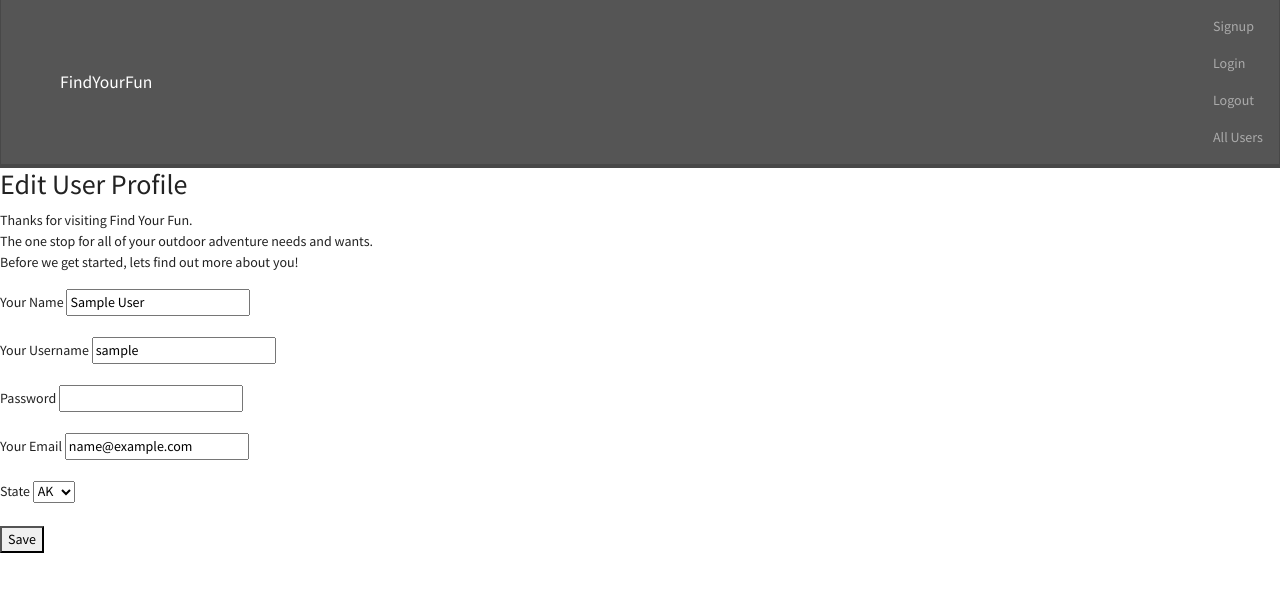
After one commit to smackin/findyourfun, a Flask app: page /user/1/edit in a window 1280 px wide. The commit adds this page. Shown: the top 592 px of the page. Run offline with Flask 2, Linux system fonts and the light colour scheme; the visitor is signed in with stand-in values (Sample User, id 1); data comes from the database, SQL or seed files in the repository; some libraries are stand-ins or nearby versions.

Commit message:
added user edit route, fixed user routes and updated UserForm

```diff
--- a/app.py
+++ b/app.py
@@ -1,9 +1,9 @@
 from crypt import methods
-from flask import Flask, render_template, flash ,get_flashed_messages, redirect, session
+from flask import Flask, render_template, flash ,get_flashed_messages, redirect, session, g, request
 from flask_sqlalchemy import SQLAlchemy
 from models import db, connect_db, User
 from flask_debugtoolbar import DebugToolbarExtension
-from forms import RegisterForm, LogInForm, SearchForm
+from forms import UserForm, LogInForm, DropDownForm
 import requests as API_request
 import json
 
@@ -15,12 +15,15 @@ app.config['DEBUG_TB_INTERCEPT_REDIRECTS'] = False
 app.config['SQLALCHEMY_ECHO'] = True
 app.config['SECRET_KEY'] = "gotasecret333"
 
+
+
 connect_db(app)
 
 
-@app.route('/')
+@app.route('/', methods=['GET'])
 def home_page():
     """displays home page"""
+
     return render_template('index.html')
 
 @app.route('/login', methods=['GET', 'POST'])
@@ -47,7 +50,7 @@ def login():
 @app.route('/register', methods=['GET', 'POST'])
 def add_user():
     """Register user - display form and handle form submission"""
-    form = RegisterForm()
+    form = UserForm()
 
     if form.validate_on_submit():
         name = form.name.data
@@ -66,7 +69,7 @@ def add_user():
     else:
         return render_template('register.html', form=form)
 
-
+# User routes
 @app.route('/user', methods=['GET'])
 def list_users():
     """displays list of all users in db"""
@@ -74,13 +77,29 @@ def list_users():
     return render_template("allusers.html", users=users)
 
 
-@app.route('/<int:user_id>')
-def show_user(user_id):
+@app.route('/user/<int:uid>', methods=['GET',"POST"])
+def show_user(uid):
     """show details about user based on user id"""
-    form = SearchForm()
-    user = User.query.get_or_404(user_id)
+    form = DropDownForm()
+    user = User.query.get_or_404(uid)
     session['user_id'] = user.id
-    return render_template('userdetail.html', user=user, form=form, user_id=user_id)
+    return render_template('userdetail.html', user=user, form=form, user_id=uid)
+
+@app.route('/user/<int:uid>/edit', methods=['GET', 'POST'])
+def edit_user(uid):
+    u = User.query.get_or_404(uid)
+    form = UserForm(obj=u)
+
+    if form.validate_on_submit():
+        u.name = form.name.data
+        u.email = form.email.data
+        u.state = form.state.data
+        u.username = form.username.data
+        u.password = form.password.data
+        db.session.commit()
+        return redirect('/user')
+    return render_template("edituser.html", form=form)
+
 
 
 @app.route('/park', methods =['GET'])
--- a/forms.py
+++ b/forms.py
@@ -1,7 +1,6 @@
-from unicodedata import name
+
 from flask_wtf import FlaskForm
-from sqlalchemy import values
-from wtforms import StringField, FloatField, EmailField, PasswordField, SelectField, SearchField
+from wtforms import StringField, FloatField, PasswordField, SelectField
 from wtforms.validators import InputRequired
 
 states = [ 'AK', 'AL', 'AR', 'AZ', 'CA', 'CO', 'CT', 'DC', 'DE', 'FL', 'GA',
@@ -25,16 +24,16 @@ class LogInForm(FlaskForm):
     password = PasswordField("password")
 
 
-class RegisterForm(FlaskForm):
+class UserForm(FlaskForm):
     """Form for adding Users"""
     name = StringField("Your Name", validators=[InputRequired()])
+    username = StringField("Your Username", validators=[InputRequired()])
     password = PasswordField("Password", validators=[InputRequired()])
-    username = StringField("Your Username", validators=[InputRequired()])
-    email = EmailField("Your Email", validators=[InputRequired()])
+    email = StringField("Your Email", validators=[InputRequired()])
     state = SelectField('State', choices=[(st, st) for st in states])
 
 
-class SearchForm(FlaskForm):
+class DropDownForm(FlaskForm):
     # location = SearchField("Where do you want to go? ")
     activity = SelectField("Select and Activity", choices=[
             ("A59947B7-3376-49B4-AD02-C0423E08C5F7", "Camping"),
--- a/templates/allusers.html
+++ b/templates/allusers.html
@@ -4,7 +4,7 @@
 <h1>All Users </h1>
 <ul>
 {% for user in users %}
-    <li><a href="/{{user.id}}">{{user.name}}</a></li>
+    <li><a href="/user/{{user.id}}">{{user.name}}</a></li>
 {% endfor %}
 </ul>
 {% endblock %}
--- /dev/null
+++ b/templates/edituser.html
@@ -0,0 +1,29 @@
+{% extends 'base.html' %}
+{% block content %}
+<h2>Edit User Profile</h2>
+
+<p>Thanks for visiting Find Your Fun. <br>
+The one stop for all of your outdoor adventure needs and wants.<br>
+Before we get started, lets find out more about you! </p>
+
+<form id="register-form" method="POST">
+    {{ form.hidden_tag() }} <!--add type=hidden form fields -->
+
+    {% for field in form
+        if field.widget.input_type != 'hidden' %}
+
+    <p>
+        {{ field.label }}
+        {{ field }}
+
+        {% for error in field.errors %}
+        {{ error }}
+        {% endfor %}
+    </p>
+
+    {% endfor %}
+
+    <button action="'/user/<int: uid>'" type="submit">Save</button>
+</form>
+
+{% endblock %}
--- a/templates/index.html
+++ b/templates/index.html
@@ -12,7 +12,8 @@
     {% if 'user_id' in session %}
     <li><a href="/park">Find Fun</a></li>
     <li><a href="/logout">Logout</a></li>
-    <li><a href="/{user_id}">My Bio</a></li>
+    <!-- Would like to add a Route to show user Bio -->
+
     {% endif %}
 
 </ul>
--- a/templates/userdetail.html
+++ b/templates/userdetail.html
@@ -18,6 +18,7 @@
         <li> Email : {{user.email}} </li>
         <li> Location : {{user.state}} </li>
     </ul>
+    <p><a class="btn btn-sm btn-info" href="/user/{{user.id}}/edit">Edit Bio</a></p>
     </div>
 
     <div class="container">
```
Also changed, not shown: Screen Shot 2022-06-13 at 12.59.50 PM.png (added).
